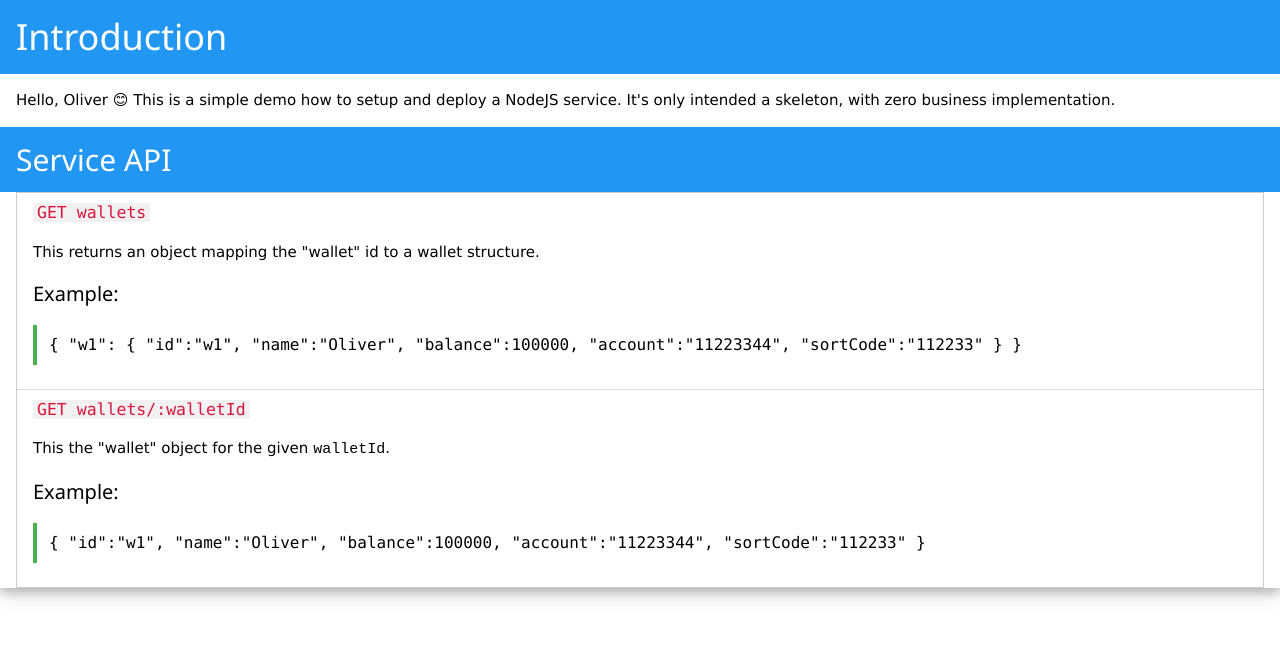
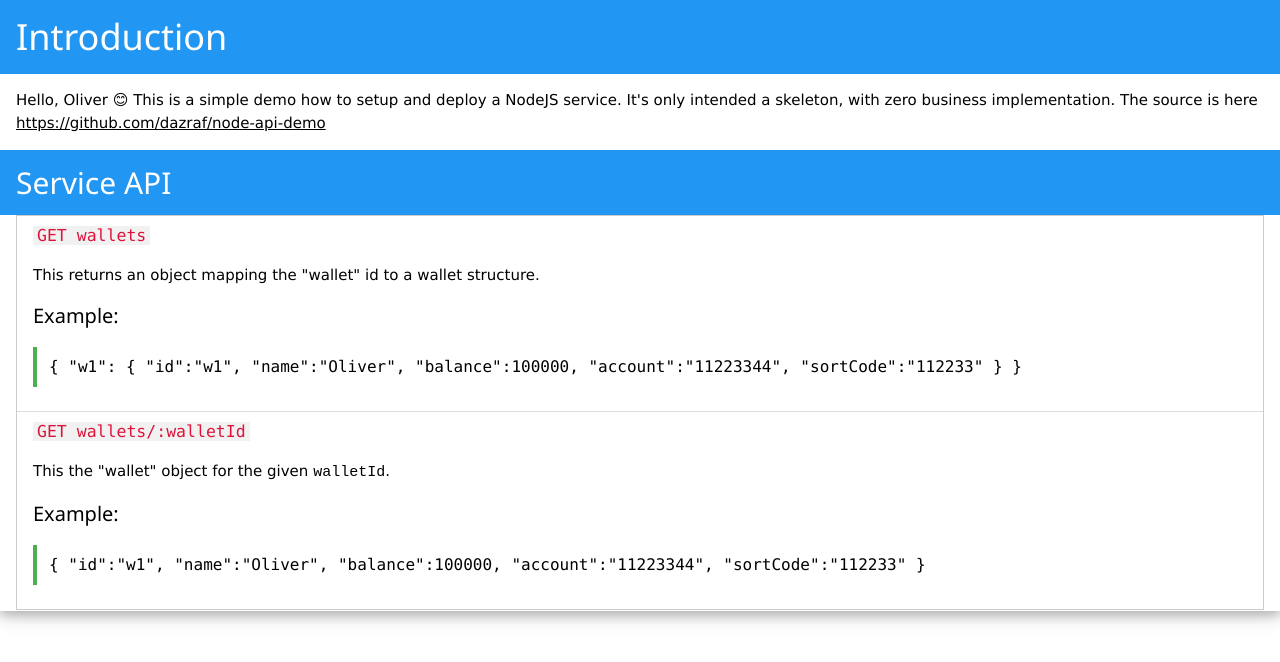
Before and after one commit to dazraf/node-api-demo, a website: page index.html in a window 1280 px wide. Drawn offline with nearby package versions, Linux system fonts and the light colour scheme.

Commit message:
update index.html to point to source

```diff
--- a/index.html
+++ b/index.html
@@ -9,7 +9,9 @@
     </header>
     <div class="w3-container">
       <p>
-        Hello, Oliver 😊 This is a simple demo how to setup and deploy a NodeJS service. It's only intended a skeleton, with zero business implementation.
+        Hello, Oliver 😊 This is a simple demo how to setup and deploy a NodeJS service.
+        It's only intended a skeleton, with zero business implementation.
+        The source is here <a href="https://github.com/dazraf/node-api-demo">https://github.com/dazraf/node-api-demo</a>
       </p>
     </div>
     <header class="w3-container w3-blue">
```
